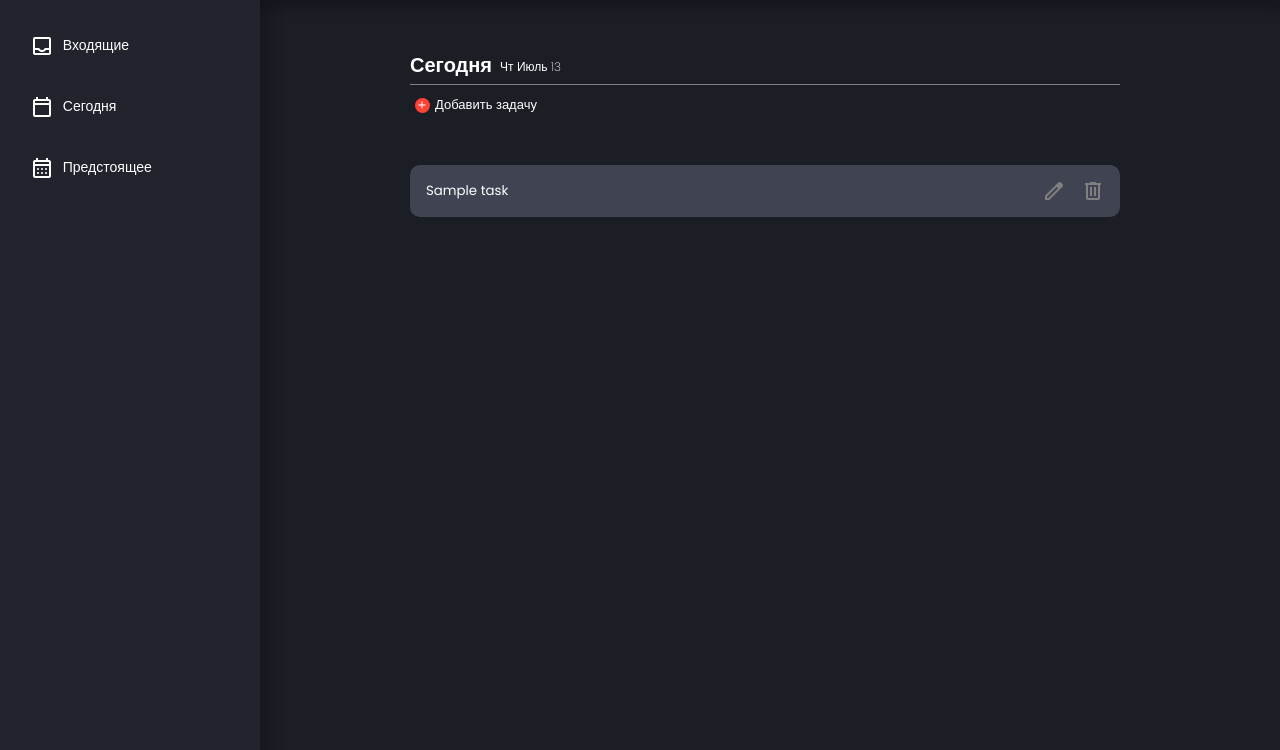
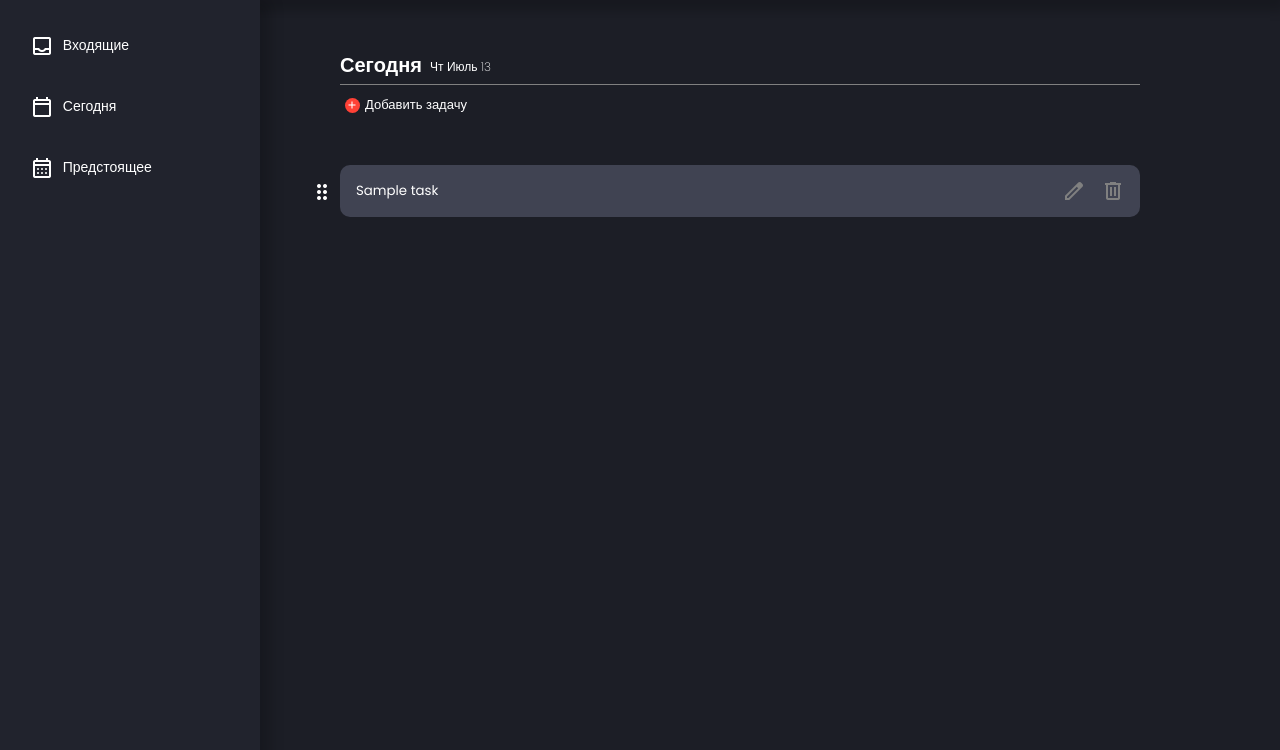
Before and after one commit to Uman88/todo, a PHP site: page / in a window 1280 px wide. Shown: the part 50-800 px from the top of the page. Run offline with PHP 8.4, Linux system fonts and the light colour scheme; tables that the repository leaves empty or names only in its code hold one stand-in row (values such as "Sample post").

Commit message:
Sortable List

```diff
--- a/assets/css/styles.css
+++ b/assets/css/styles.css
@@ -203,11 +203,11 @@ main {
 }
 
 .task-list {
-    margin: 50px 20px 0 270px;
+    margin: 50px 0 0 200px;
 }
 
 .offset-task-list {
-    margin: 50px 20px 0 20px;
+    margin: 50px 20px 0 40px;
 }
 
 .task-list h1 {
@@ -326,6 +326,17 @@ main {
     opacity: 1;
 }
 
+.sortable-list {
+    list-style: none;
+}
+
+.drag {
+    position: absolute;
+    display: flex;
+    cursor: move;
+    margin: -25px 0 0 -30px;
+}
+
 .task {
     display: flex;
     justify-content: space-between;
@@ -398,7 +409,7 @@ main {
     }
 
     .task-list {
-        margin: 50px 20px 0 20px;
+        margin: 50px 20px 0 40px;
     }
 }
 
@@ -407,3 +418,7 @@ main {
 .fade-out {
     display: none;
 }
+
+.item:not.dragging {
+    opacity: 0;
+}
--- a/handler.php
+++ b/handler.php
@@ -57,14 +57,25 @@ if (isset($_GET['value']) && isset($_GET['id'])) {
     $title = htmlspecialchars($_GET['value'], ENT_QUOTES);
     $id = htmlspecialchars(trim($_GET['id']));
 
-    mysqli_query($conn, "UPDATE task SET title='$title', datetime='$date' WHERE id='$id'");
+    mysqli_query($conn, "UPDATE `task` SET title='$title', datetime='$date' WHERE id='$id'");
 }
-
 
 // Delete task
 if (isset($_GET['delid'])) {
     $delid = (int)$_GET['delid'];
     if (is_numeric($delid)) {
-        mysqli_query($conn, "DELETE FROM task WHERE id='$delid'");
+        mysqli_query($conn, "DELETE FROM `task` WHERE id='$delid'");
     }
 }
+
+// Sort tasks
+if (isset($_GET['arrid'])) {
+    $arrIds = explode(",", htmlspecialchars(trim($_GET['arrid'])));
+    // Инкрементирую ключ $k, для того чтобы сортировка начиналось не с 0, а 1.
+    // Это сделано для того, когда добавляется задача у нее по умолчанию сортировка с 0
+    // Сама задача находится верху списка.
+    foreach ($arrIds as $k => $v){
+        $k++;
+        mysqli_query($conn, "UPDATE `task` SET sortable='$k' WHERE id='$v'");
+    }
+}
--- a/index.php
+++ b/index.php
@@ -115,15 +115,17 @@ include 'handler.php'; ?>
             </div>
         </form>
 
+        <ul class="sortable-list">
             <?php
-        $sql = mysqli_query($conn, "SELECT * FROM `task` ORDER BY id DESC");
+            $sql = mysqli_query($conn, "SELECT * FROM `task` ORDER BY sortable");
             if (mysqli_num_rows($sql) > 0) :
                 while ($task = mysqli_fetch_assoc($sql)) : ?>
-
+                    <li class="item" draggable="true" data-id="<?= $task['id']; ?>">
                         <div class="task" data-id="<?= $task['id']; ?>">
                             <div class="content">
                                 <input type="text" class="text" id="task-text" data-id="<?= $task['id']; ?>"
                                        value="<?= $task['title']; ?>" readonly>
+                                <span class="material-symbols-outlined drag">drag_indicator</span>
                             </div>
 
                             <div class="action-button">
@@ -135,10 +137,11 @@ include 'handler.php'; ?>
                                 </button>
                             </div>
                         </div>
-
+                    </li>
                 <?php
-            endwhile; endif; ?>
-
+                endwhile;
+            endif; ?>
+        </ul>
     </section>
 </main>
 <!-- End Main -->
```
Also changed, not shown: assets/js/scripts.js (+43 -4 lines). Lines whose indentation alone changed are shown as unchanged.
